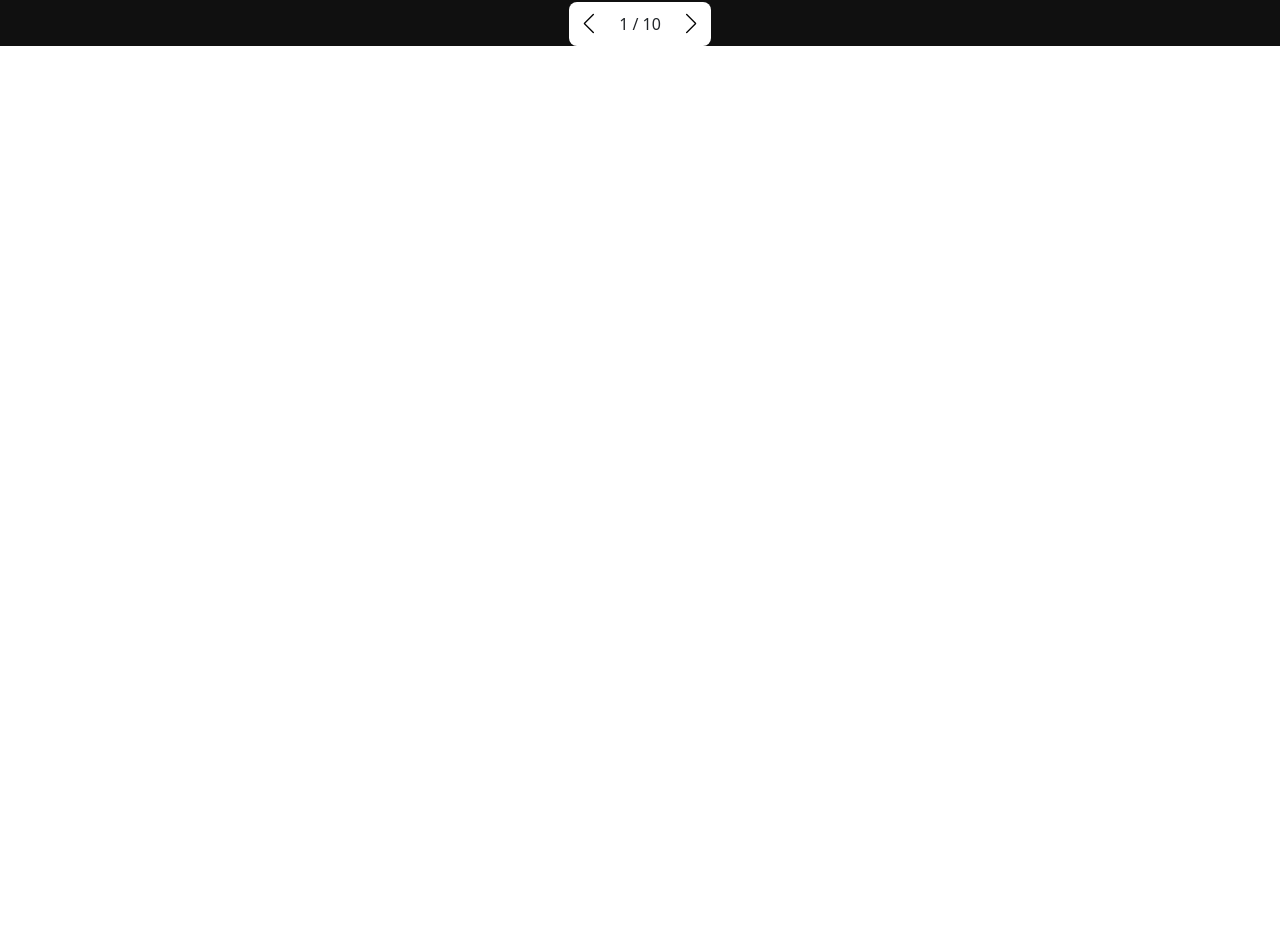
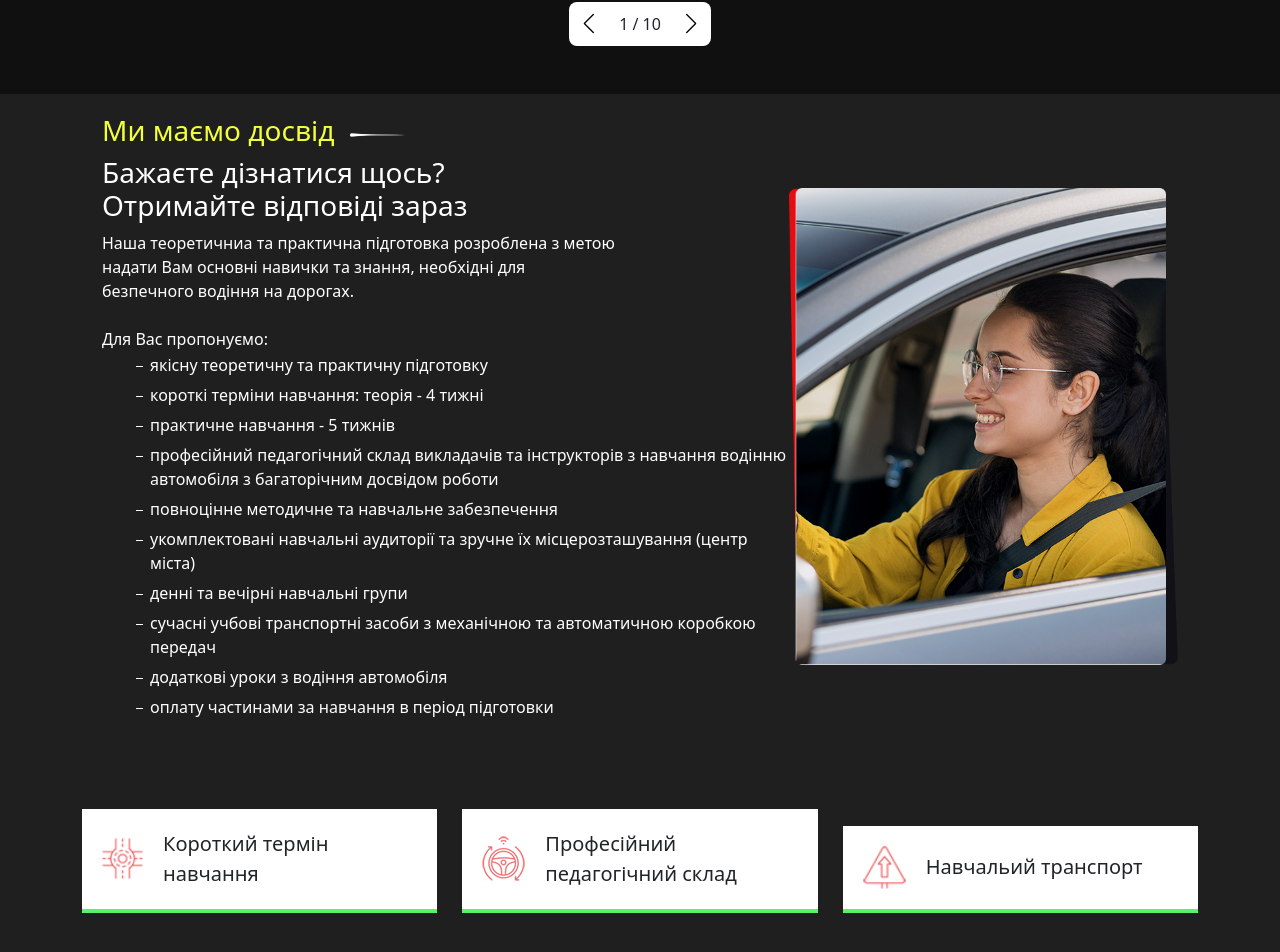
Before and after one commit to DenisFadeev94/react-auto-school-olimp, a React (Vite) app: page / in a window 1280 px wide. Shown: the part 2608-3560 px from the top of the page. Before the commit the page ends 2654 px from the top, so only its background shows below. Built offline with nearby package versions, Linux system fonts and the light colour scheme; a web font is replaced by a local one.

Commit message:
Create AboutUs

```diff
--- /dev/null
+++ b/src/componets/AboutUs/AboutUs.jsx
@@ -0,0 +1,92 @@
+import './AboutUs.scss';
+import { AboutUsFeature } from '../../data';
+import bannerImg from '../../../public/img/about/about.png';
+
+export function AboutUs() {
+  return (
+    <>
+      <div className="about-us mt-5">
+        <div className="container">
+          <div className="about-us-wrapper">
+            <div className="about-left">
+              <div className="title">
+                <h3>Ми маємо досвід</h3>
+                <img src="img/after-text.png" alt="" />
+              </div>
+
+              <div className="title-second">
+                <h3>
+                  Бажаєте дізнатися щось? <br /> Отримайте відповіді зараз
+                </h3>
+              </div>
+
+              <p>
+                Наша теоретичниа та практична підготовка розроблена з метою{' '}
+                <br />
+                надати Вам основні навички та знання, необхідні для <br />
+                безпечного водіння на дорогах.
+              </p>
+
+              <p className="bolt mt-4">Для Вас пропонуємо:</p>
+
+              <ul className="hyphen">
+                <li>якісну теоретичну та практичну підготовку</li>
+                <li>короткі терміни навчання: теорія - 4 тижні </li>
+                <li>практичне навчання - 5 тижнів</li>
+                <li>
+                  професійний педагогічний склад викладачів та інструкторів з
+                  навчання водінню автомобіля з багаторічним досвідом роботи
+                </li>
+                <li>повноцінне методичне та навчальне забезпечення</li>
+                <li>
+                  укомплектовані навчальні аудиторії та зручне їх
+                  місцерозташування (центр міста)
+                </li>
+                <li>денні та вечірні навчальні групи</li>
+                <li>
+                  сучасні учбові транспортні засоби з механічною та автоматичною
+                  коробкою передач
+                </li>
+                <li>додаткові уроки з водіння автомобіля</li>
+                <li>оплату частинами за навчання в період підготовки</li>
+              </ul>
+            </div>
+
+            <div className="about-right image-box">
+              <img src={bannerImg} alt="" />
+            </div>
+          </div>
+
+          <div className="horizontal-accordian">
+            <div className="inner-container">
+              <div className="horizontal-accordian-content">
+                {AboutUsFeature.map((item) => (
+                  <div className="fifth" key={item.id}>
+                    <div className="horizontal-section one">
+                      <div className="horizontal-section-image">
+                        <div className="horizontal-section-userInfo">
+                          <div className="userInfo-container">
+                            <div className="title">{item.description}</div>
+                          </div>
+                        </div>
+                      </div>
+                      <div className="panel-dropdown">
+                        <img
+                          src={item.image}
+                          alt=""
+                          className="img-responsive"
+                        />
+                        <span>{item.title}</span>
+                      </div>
+                    </div>
+                  </div>
+                ))}
+              </div>
+            </div>
+          </div>
+        </div>
+      </div>
+    </>
+  );
+}
+export default AboutUs;
--- /dev/null
+++ b/src/componets/AboutUs/AboutUs.scss
@@ -0,0 +1,191 @@
+.about-us {
+  background-color: #1f1f1f;
+
+  .about-us-wrapper {
+    display: flex;
+    justify-content: space-between;
+    align-items: center;
+    padding: 20px;
+
+    .about-left {
+
+      .title {
+        display: flex;
+        flex-wrap: nowrap;
+        align-items: center;
+        gap: 15px;
+        color: #e60e11;
+
+        h3 {
+          color: #f1ff3c;
+        }
+
+        img {
+          width: 55px;
+          filter: invert(99%) sepia(0%) saturate(216%) hue-rotate(51deg) brightness(107%) contrast(100%);
+        }
+      }
+
+      .title-second {
+        h3 {
+          color: #fff;
+        }
+      }
+    }
+
+    p.bolt {
+      font-weight: 500;
+    }
+
+    .hyphen {
+      list-style: none;
+
+      li {
+        position: relative;
+        margin: 2px 0 0 0;
+        padding: 0 0 4px 16px;
+        font-size: 16px;
+        color: #fff;
+
+        &:before {
+          content: "";
+          position: absolute;
+          top: 13px;
+          left: 2px;
+          width: 7px;
+          height: 1px;
+          background: #fff;
+        }
+      }
+    }
+  }
+
+  .horizontal-accordian {
+    padding: 150px 0;
+
+    .inner-container {
+      width: 100%;
+      margin: 0 auto;
+    }
+
+    .horizontal-accordian-content {
+      display: flex;
+      gap: 25px;
+    }
+
+    .fifth {
+      // float: left;
+      // width: 20%;
+      // padding: 0;
+      width: 100%;
+    }
+
+    .horizontal-section {
+      height: 100%;
+      position: relative;
+      min-height: 50px;
+      transition: .3s;
+      background: #1f1f1f;
+      z-index: 100;
+
+      img {
+        display: block;
+        width: 43px;
+        opacity: .75;
+        transition: .25s;
+        position: relative;
+        -webkit-backface-visibility: hidden;
+      }
+
+      &:hover img {
+        opacity: 1;
+      }
+
+      &:hover .panel-dropdown {
+        transition: .45s;
+        transform: translateY(0);
+        bottom: auto;
+      }
+    }
+  }
+
+  // Dropdown copy block, hidden behind panel before user action
+  .panel-dropdown {
+    background: white;
+    padding: 20px;
+    border-bottom: 4px solid #5AF26B;
+    transform: translateY(calc(-100% + 4px));
+    transition: .35s;
+    display: flex;
+    align-items: center;
+    gap: 20px;
+
+    span {
+      font-size: 20px;
+    }
+  }
+
+  .horizontal-section-image {
+    background-color: white;
+  }
+
+  .horizontal-section-userInfo {
+    position: absolute;
+    bottom: 0;
+    z-index: 100;
+    background: linear-gradient(0deg, rgba(0, 0, 0, .75), rgba(0, 0, 0, .0));
+    width: 100%;
+    padding: 40px 20px 20px;
+    color: white;
+    opacity: 0;
+    transition: .3s;
+
+    .userInfo-container {
+      position: relative;
+      transition: opacity .25s, bottom .4s;
+      bottom: -20px;
+    }
+  }
+
+  .userInfo-container {
+    line-height: 1.7;
+
+    .handle {
+      font-size: 15px;
+      letter-spacing: .05rem;
+    }
+
+    .title {
+      font-size: 18px;
+      color: rgba(white, .7);
+    }
+  }
+
+  .horizontal-section:hover .horizontal-section-userInfo {
+    opacity: 1;
+    transition: .3s;
+
+    .userInfo-container {
+      bottom: 0;
+    }
+  }
+
+  .horizontal-section-image {
+    position: relative;
+  }
+
+
+  .horizontal-section {
+    &.one {}
+
+    &.two {}
+
+    &.three {}
+
+    &.four {}
+
+    &.five {}
+
+    &.six {}
+  }
+}
--- a/src/componets/Banner/Banner.jsx
+++ b/src/componets/Banner/Banner.jsx
@@ -3,7 +3,6 @@ import TitleText from '../TitleText/TitleText';
 import bannerImg from '../../../public/img/banner/banner.png';
 
 export default function Banner() {
-  const showDescription = false;
   return (
     <div className="banner">
       <img src={bannerImg} alt="" />
--- a/src/componets/Main.jsx
+++ b/src/componets/Main.jsx
@@ -1,6 +1,7 @@
 import Banner from './Banner/Banner';
 import Ready from './Ready/Ready';
 import CarsSlider from './CarsSlider/CarsSlider';
+import AboutUs from './AboutUs/AboutUs';
 
 export default function Main() {
   return (
@@ -8,6 +9,7 @@ export default function Main() {
       <Banner />
       <Ready />
       <CarsSlider />
+      <AboutUs />
     </section>
   );
 }
--- a/src/data.js
+++ b/src/data.js
@@ -29,32 +29,20 @@ export const headerNav = [
 export const ready = [
   {
     id: 1,
-    title: 'Денні та вечірні групи',
-    description: 'A JavaScript library for building user interfaces',
-    image: 'https://reactjs.org/logo-og.png',
-    link: 'https://reactjs.org/'
+    title: 'Денні та вечірні групи'
   },
   {
     id: 2,
-    title: 'Додаткові уроки з водіння автомобіля',
-    description: 'Next Generation Frontend Tooling',
-    image: 'https://vitejs.dev/logo.svg',
-    link: 'https://vitejs.dev/'
+    title: 'Додаткові уроки з водіння автомобіля'
   },
   {
     id: 3,
-    title: 'Якісна теоретична та практична підготовка',
-    description: 'A programming language for the web',
-    image: 'https://www.javascript.com/images/logo.svg',
-    link: 'https://www.javascript.com/'
+    title: 'Якісна теоретична та практична підготовка'
   },
   {
     id: 4,
     title:
-      'Оплата частинами за навчання в період підготовки. Детальна інформація про вартість навчання за вказаними номерами телефону',
-    description: 'A programming language for the web',
-    image: 'https://www.javascript.com/images/logo.svg',
-    link: 'https://www.javascript.com/'
+      'Оплата частинами за навчання в період підготовки. Детальна інформація про вартість навчання за вказаними номерами телефону'
   }
 ];
 
@@ -110,3 +98,31 @@ export const ImagesCarsSlider = [
   '../../../public/img/car/car10.jpg',
   '../../../public/img/car/car11.jpg'
 ];
+
+export const AboutUsFeature = [
+  {
+    id: 1,
+    title: 'Короткий термін навчання',
+    description: `Теорія - 4 тижні. Практичне навчання - 5 тижнів`,
+    image: '../../../public/img/feature/feature1.png'
+  },
+  {
+    id: 2,
+    title: 'Професійний педагогічний склад',
+    description: `
+                Наші фахівці з багаторічним досвідом роботи допоможуть Вам оволодіти всіма
+                необхідними
+                навичками для впевненого керуванням автомобілем.
+              `,
+    image: '../../../public/img/feature/feature2.png'
+  },
+  {
+    id: 3,
+    title: 'Навчальий транспорт',
+    description: `
+                Практичне навчаня з водіння автомобіля проводиться на сучасних учбових засобах з
+                механічною та автоматичною коробкою передач.
+              `,
+    image: '../../../public/img/feature/feature3.png'
+  }
+];
```
